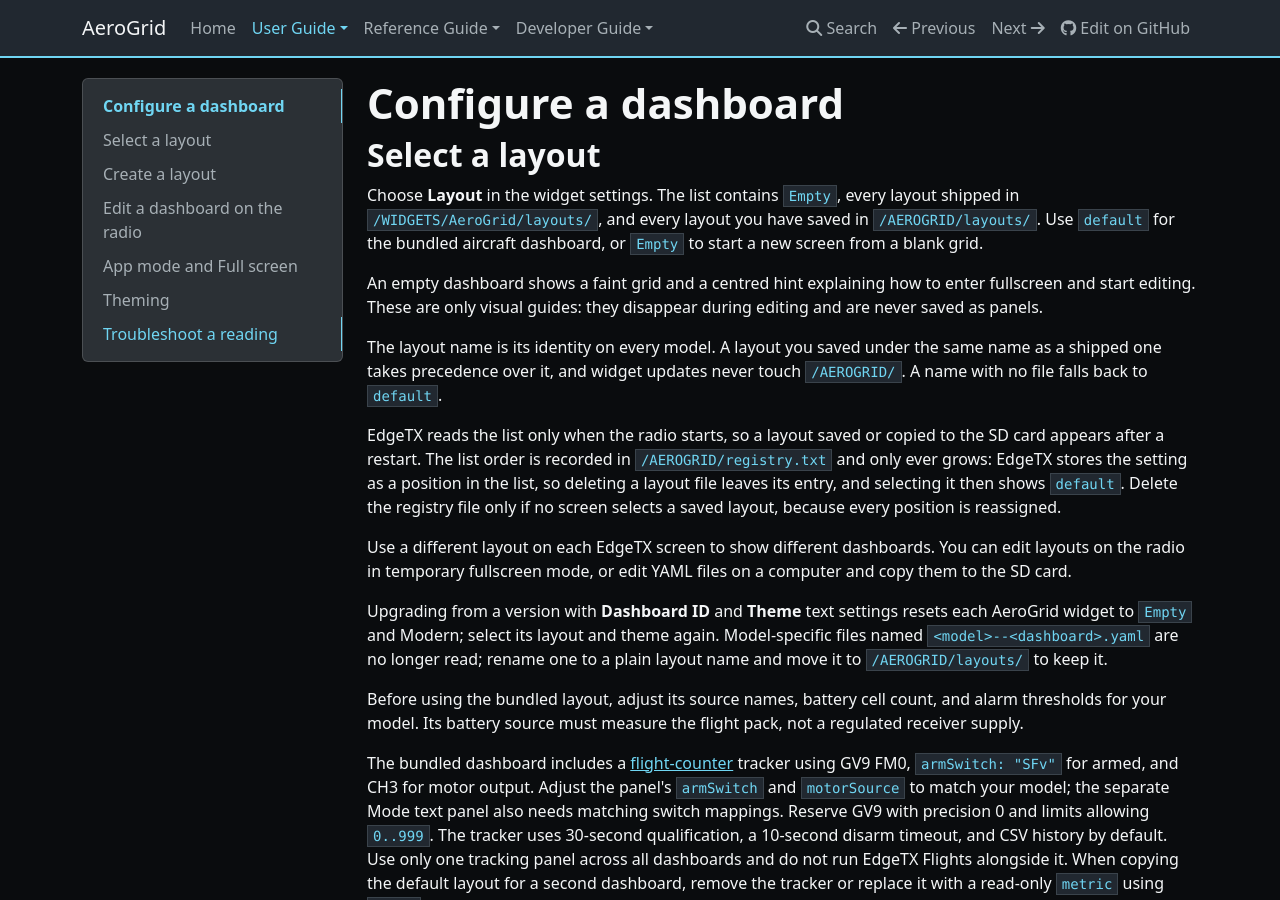
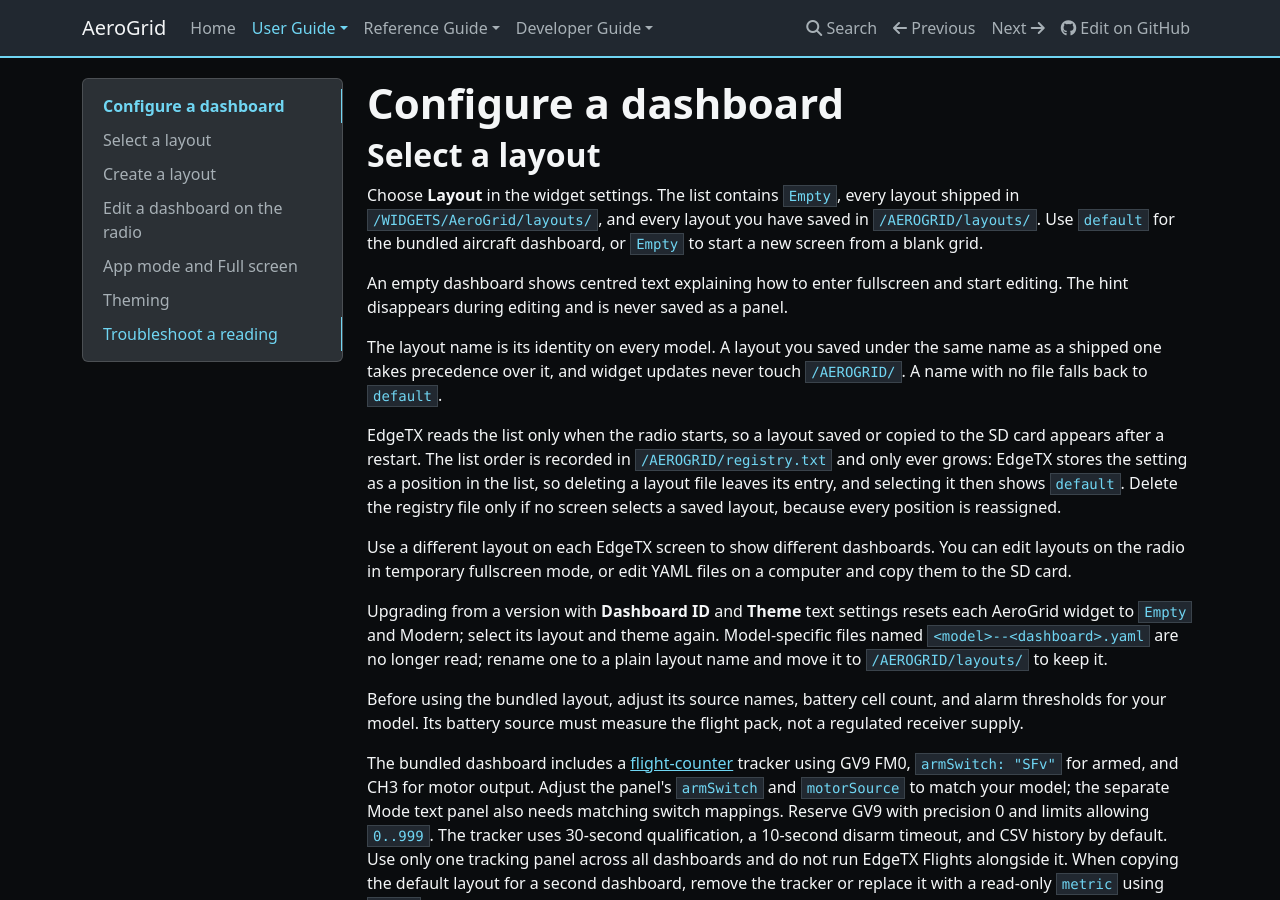
Before and after one commit to thomaskistler/aero-grid, an MkDocs documentation site: the page built from docs/user-guide/dashboards.md, in a window 1280 px wide and 900 px high. Built offline with MkDocs 1.6.1, drawn with Linux system fonts in a browser that asks for light colours; nearby versions of some CDN libraries.

Commit message:
Simplify empty-dashboard hint to centred text
Co-authored-by: Copilot App <223556219+Copilot@users.noreply.github.com>

```diff
--- a/docs/user-guide/dashboards.md
+++ b/docs/user-guide/dashboards.md
@@ -7,9 +7,8 @@ layout shipped in `/WIDGETS/AeroGrid/layouts/`, and every layout you have saved
 in `/AEROGRID/layouts/`. Use `default` for the bundled aircraft dashboard, or
 `Empty` to start a new screen from a blank grid.
 
-An empty dashboard shows a faint grid and a centred hint explaining how to
-enter fullscreen and start editing. These are only visual guides: they
-disappear during editing and are never saved as panels.
+An empty dashboard shows centred text explaining how to enter fullscreen and
+start editing. The hint disappears during editing and is never saved as a panel.
 
 The layout name is its identity on every model. A layout you saved under the
 same name as a shipped one takes precedence over it, and widget updates never
```
Also changed, not shown: 2 other files.
